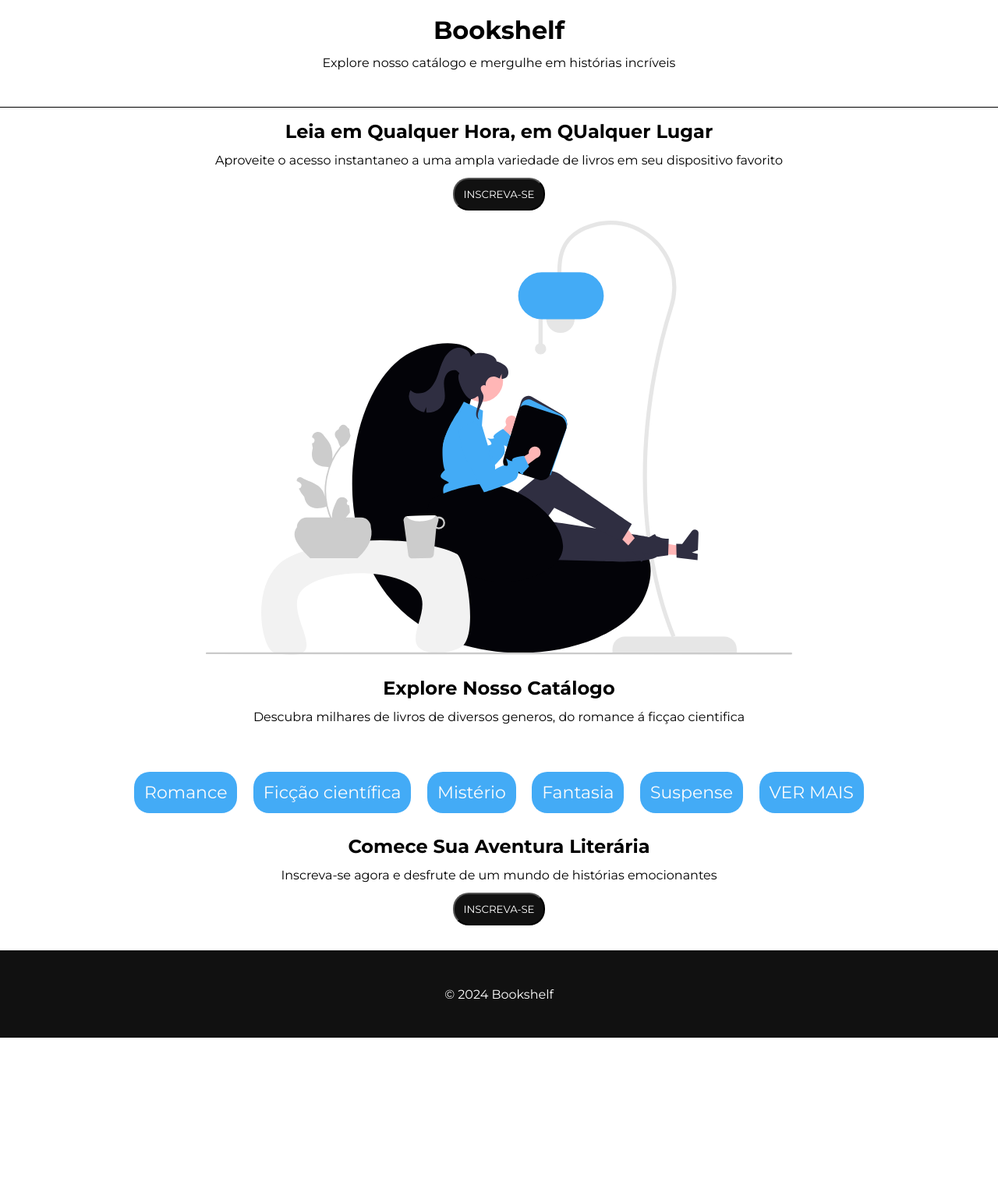
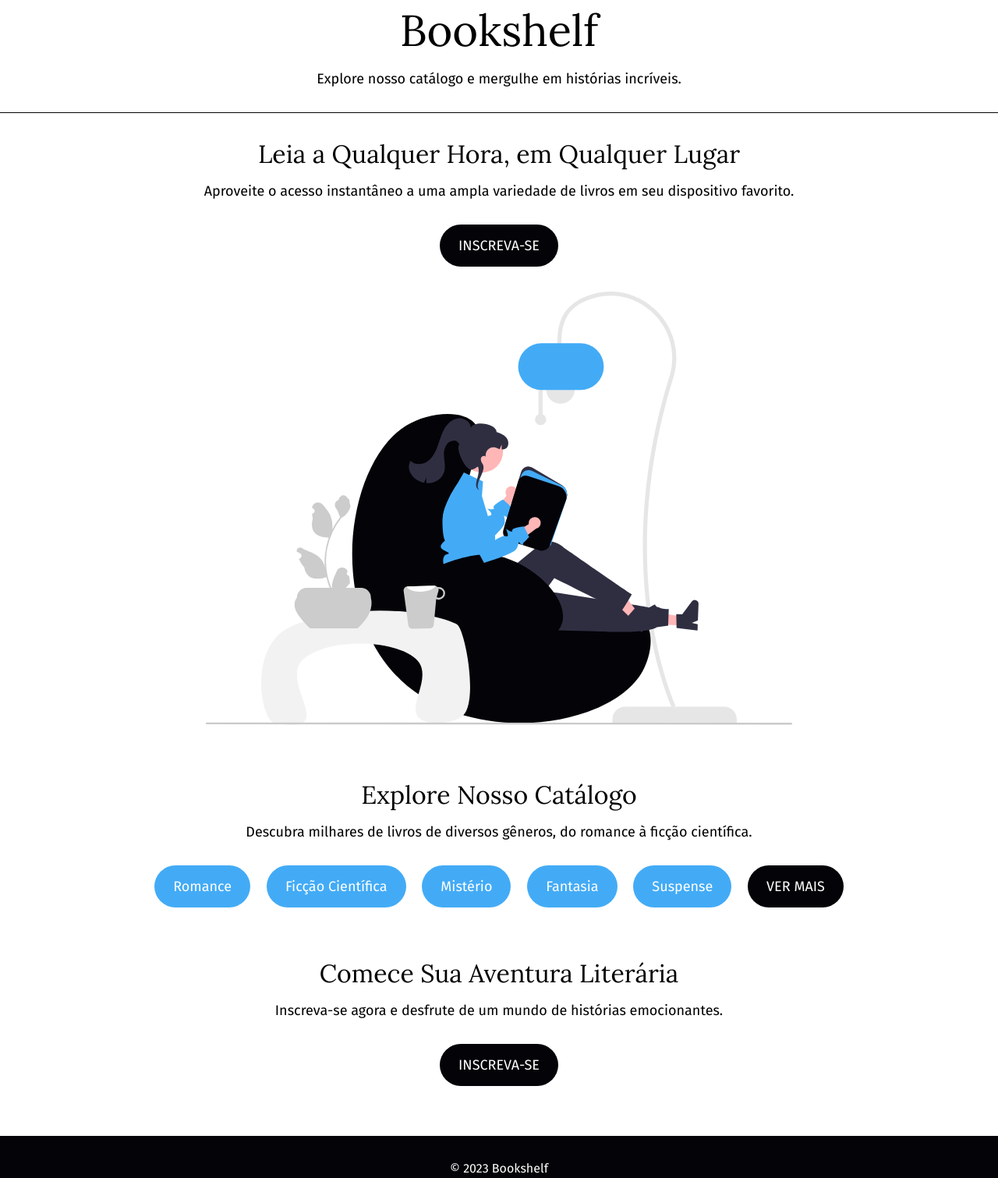
Before and after one commit to Jotaset/fundamentos-do-css, a plain HTML site: page exercicio-3/index.html in a window 1280 px wide. Shown: the part 29-1540 px from the top of the page at 78% size. Before the commit the page ends 1360 px from the top, so only its background shows below. Drawn offline with Linux system fonts and the light colour scheme.

Commit message:
exercicios de fixacao

```diff
--- a/exercicio-3/index.css
+++ b/exercicio-3/index.css
@@ -1,4 +1,4 @@
-* {
+/* * {
   margin: 0;
   padding: 0;
   font-family: "Montserrat";
@@ -66,4 +66,83 @@ footer {
   justify-content: center;
   background-color: #111;
   color: #fff;
+} */
+
+*{
+  font-family: "Fira Sans", system-ui, -apple-system, BlinkMacSystemFont, 'Segoe UI', Roboto, Oxygen, Ubuntu, Cantarell, 'Open Sans', 'Helvetica Neue', sans-serif;
+  margin: 0;
+  padding:0;
 }
+
+header {
+  font-size: 1.125rem;
+  padding: 2rem 0;
+  text-align: center;
+  border-bottom: 1px solid #030308;
+}
+
+h1, h2 {
+  font-family: "Lora", serif;
+  font-weight: 400;
+}
+
+
+h1{
+  font-size: 3.5rem;
+  margin-bottom: 1rem;
+}
+
+h2{
+  font-size: 2rem;
+  margin-bottom: 1rem;
+}
+
+.feature, .catalog, .cta{
+  font-size: 1.125rem;
+  padding: 2rem;
+  text-align: center;
+}
+
+.cta-button {
+  background-color: #030308;
+  border-radius: 9999px;
+  color: #fff;
+  display: block;
+  margin: 2rem auto;
+  padding: 1rem 1.5rem;
+  width: fit-content;
+  text-decoration: none;
+  text-transform: uppercase;
+}
+
+.genres > li {
+  display: inline-block;
+  margin-top: 2rem;
+}
+
+.genres > li + li {
+  margin-left: 1rem;
+  margin-top: 1rem;
+}
+
+.genre > a , .see-more > a{
+  background-color: #43abf6;
+  border-radius: 9999px;
+  color: #fff;
+  display: inline-block;
+  padding: 1rem 1.5rem;
+  text-decoration: none;
+}
+
+.see-more > a {
+  background-color: #030308;
+  text-transform: uppercase;
+}
+
+footer {
+  background-color: #030308;
+  color: #fff;
+  font-family: "Lora", serif;
+  padding: 2rem;
+  text-align: center;
+}
--- a/exercicio-3/index.html
+++ b/exercicio-3/index.html
@@ -1,55 +1,62 @@
 <!DOCTYPE html>
-<html lang="pt-BR">
+<html lang="pt-br">
   <head>
     <meta charset="UTF-8" />
     <meta name="viewport" content="width=device-width, initial-scale=1.0" />
     <title>Bookshelf</title>
     <link rel="stylesheet" href="index.css" />
-
     <link rel="preconnect" href="https://fonts.googleapis.com" />
     <link rel="preconnect" href="https://fonts.gstatic.com" crossorigin />
     <link
-      href="https://fonts.googleapis.com/css2?family=Montserrat:ital,wght@0,100..900;1,100..900&display=swap"
+      href="https://fonts.googleapis.com/css2?family=Fira+Sans:wght@400;700&family=Lora:wght@400&display=swap"
       rel="stylesheet"
     />
   </head>
+
   <body>
     <header>
       <h1>Bookshelf</h1>
-      <p>Explore nosso catálogo e mergulhe em histórias incríveis</p>
+      <p>Explore nosso catálogo e mergulhe em histórias incríveis.</p>
     </header>
 
     <main>
-      <h2>Leia em Qualquer Hora, em QUalquer Lugar</h2>
+      <section class="feature">
+        <h2>Leia a Qualquer Hora, em Qualquer Lugar</h2>
         <p>
-        Aproveite o acesso instantaneo a uma ampla variedade de livros em seu
-        dispositivo favorito
+          Aproveite o acesso instantâneo a uma ampla variedade de livros em seu
+          dispositivo favorito.
         </p>
-      <button src="#">INSCREVA-SE</button>
+        <a href="#" class="cta-button">Inscreva-se</a>
+        <img src="assets/reading.svg" alt="Pessoa lendo um livro" />
+      </section>
 
-      <img src="assets/bookshelf.svg" alt="Leitora sentada em sua poltrona" />
-
+      <section class="catalog">
         <h2>Explore Nosso Catálogo</h2>
         <p>
-        Descubra milhares de livros de diversos generos, do romance á ficçao
-        cientifica
+          Descubra milhares de livros de diversos gêneros, do romance à ficção
+          científica.
         </p>
-      <ul>
-        <li>Romance</li>
-        <li>Ficção científica</li>
-        <li>Mistério</li>
-        <li>Fantasia</li>
-        <li>Suspense</li>
-        <li>VER MAIS</li>
+        <ul class="genres">
+          <li class="genre"><a href="#">Romance</a></li>
+          <li class="genre"><a href="#">Ficção Científica</a></li>
+          <li class="genre"><a href="#">Mistério</a></li>
+          <li class="genre"><a href="#">Fantasia</a></li>
+          <li class="genre"><a href="#">Suspense</a></li>
+          <li class="see-more"><a href="#">Ver Mais</a></li>
         </ul>
+      </section>
 
+      <section class="cta">
         <h2>Comece Sua Aventura Literária</h2>
-      <p>Inscreva-se agora e desfrute de um mundo de histórias emocionantes</p>
-      <button src="#">INSCREVA-SE</button>
+        <p>
+          Inscreva-se agora e desfrute de um mundo de histórias emocionantes.
+        </p>
+        <a href="#" class="cta-button">Inscreva-se</a>
+      </section>
     </main>
 
     <footer>
-      <p>© 2024 Bookshelf</p>
+      <p>© 2023 Bookshelf</p>
     </footer>
   </body>
 </html>
```
Also changed, not shown: exercicio-3/assets/reading.svg (renamed from exercicio-3/assets/bookshelf.svg). Lines whose indentation alone changed are shown as unchanged.
